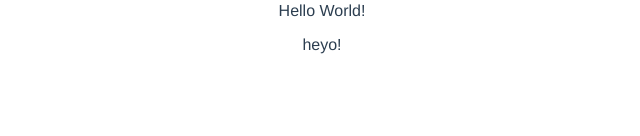
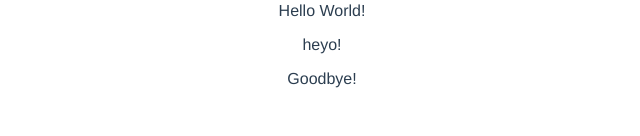
Before and after one commit to def-end-icecream/student_portal, a Vue app: page / in a window 1280 px wide. Shown: the part 164-300 px from the top of the page, without its empty margins (318-958 px from the left). Built offline with nearby package versions, Linux system fonts and the light colour scheme; the HTML template or start-up script is replaced by a standard one.

Commit message:
Add goodbye to home.vue

```diff
--- a/src/views/Home.vue
+++ b/src/views/Home.vue
@@ -3,6 +3,7 @@
     <h1>{{ message }}</h1>
     <p>Hello World!</p>
     <p>heyo!</p>
+    <p>Goodbye!</p>
   </div>
 </template>
 
```
